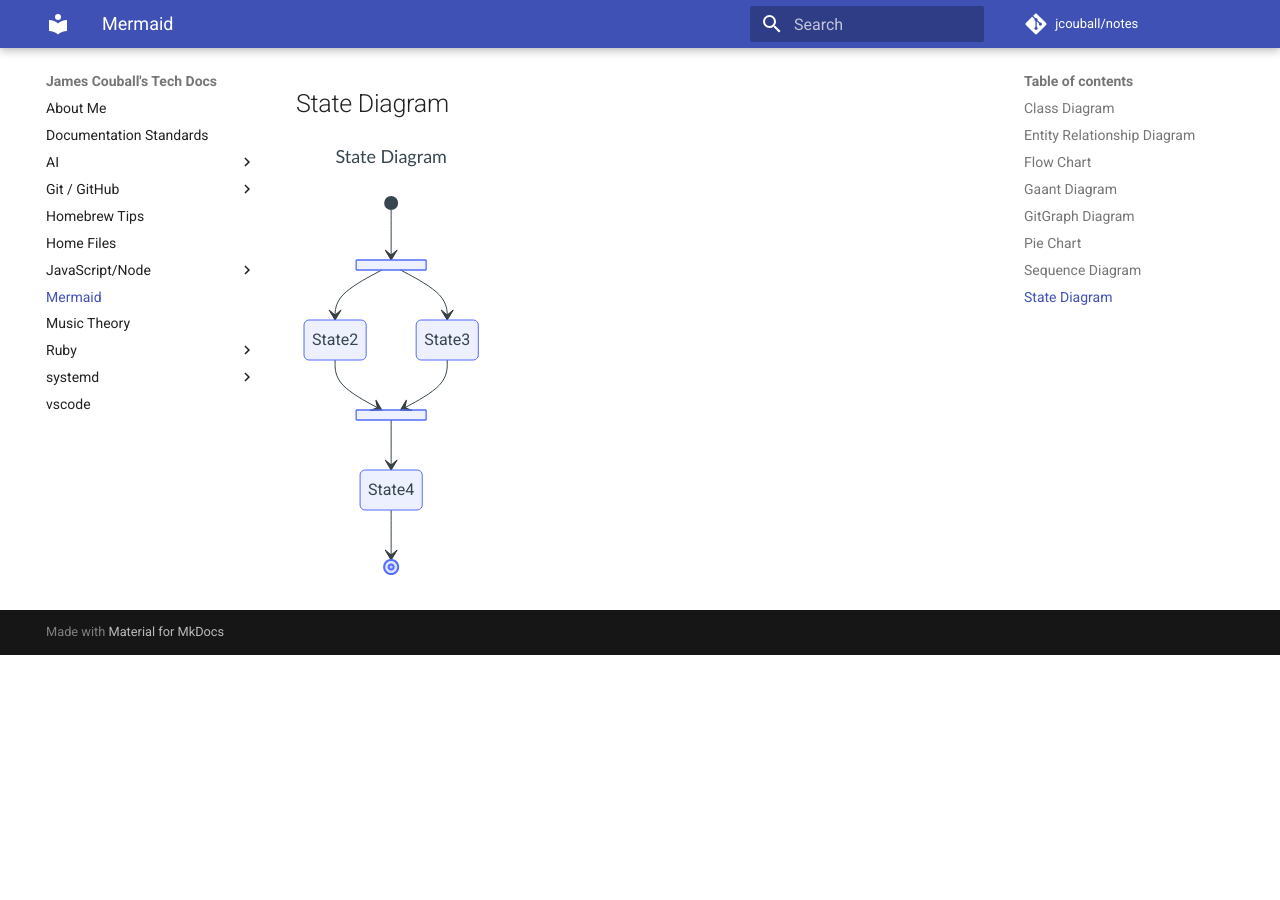
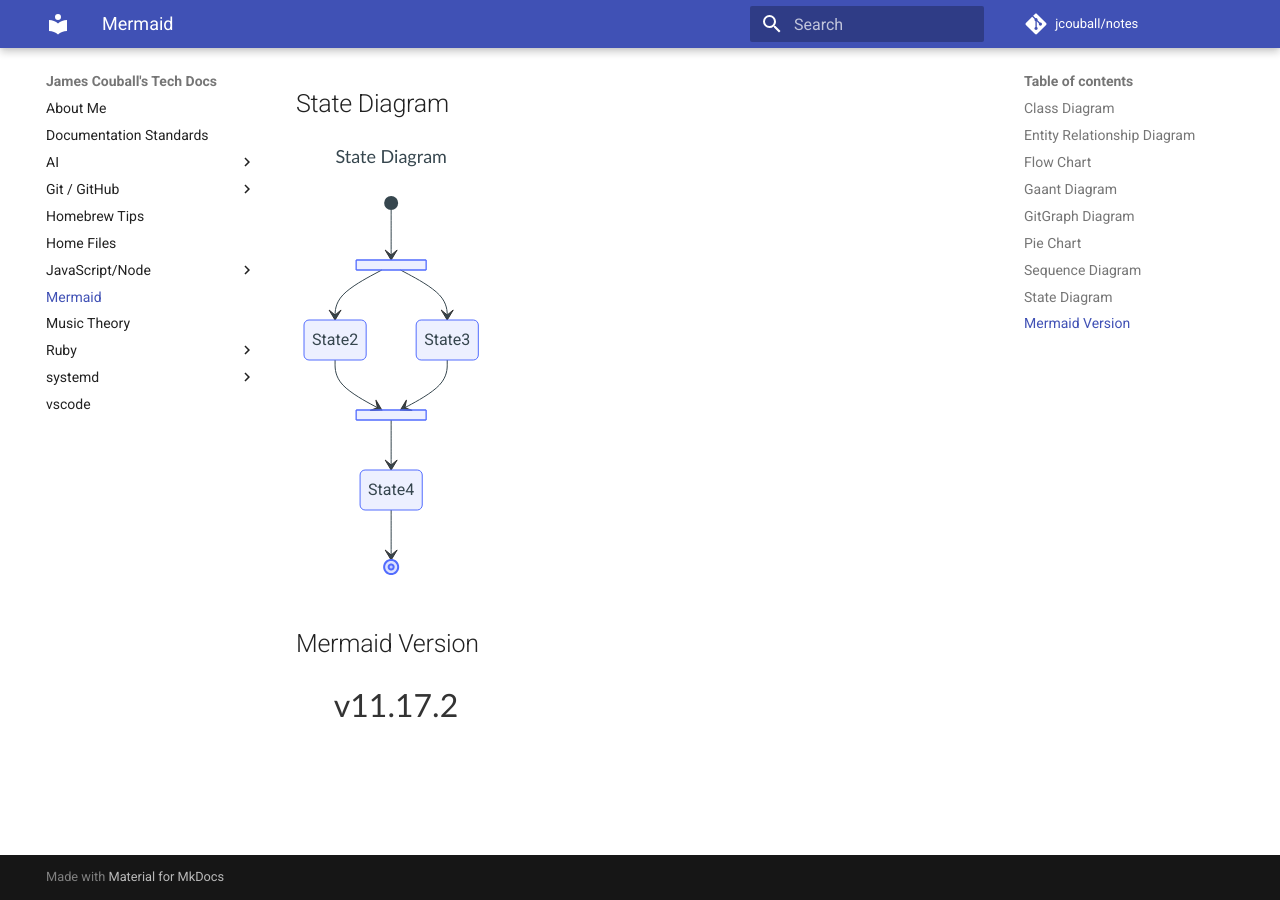
Before and after one commit to jcouball/notes, an MkDocs documentation site: the page built from docs/mermaid.md, in a window 1280 px wide and 900 px high, scrolled down 4045 px. Built offline with MkDocs 1.6.1 and Material for MkDocs 9.7.7, drawn with Linux system fonts in a browser that asks for light colours; comment, search, counter and statistics services are not loaded; before the commit the page ends 4700 px from its top, so only the background shows below that.

Commit message:
Show mermaid version on the mermaid example page. (#23)

````diff
--- a/docs/mermaid.md
+++ b/docs/mermaid.md
@@ -165,3 +165,9 @@ stateDiagram-v2
     join_state --> State4
     State4 --> [*]
 ```
+
+## Mermaid Version
+
+```mermaid
+info
+```
````
